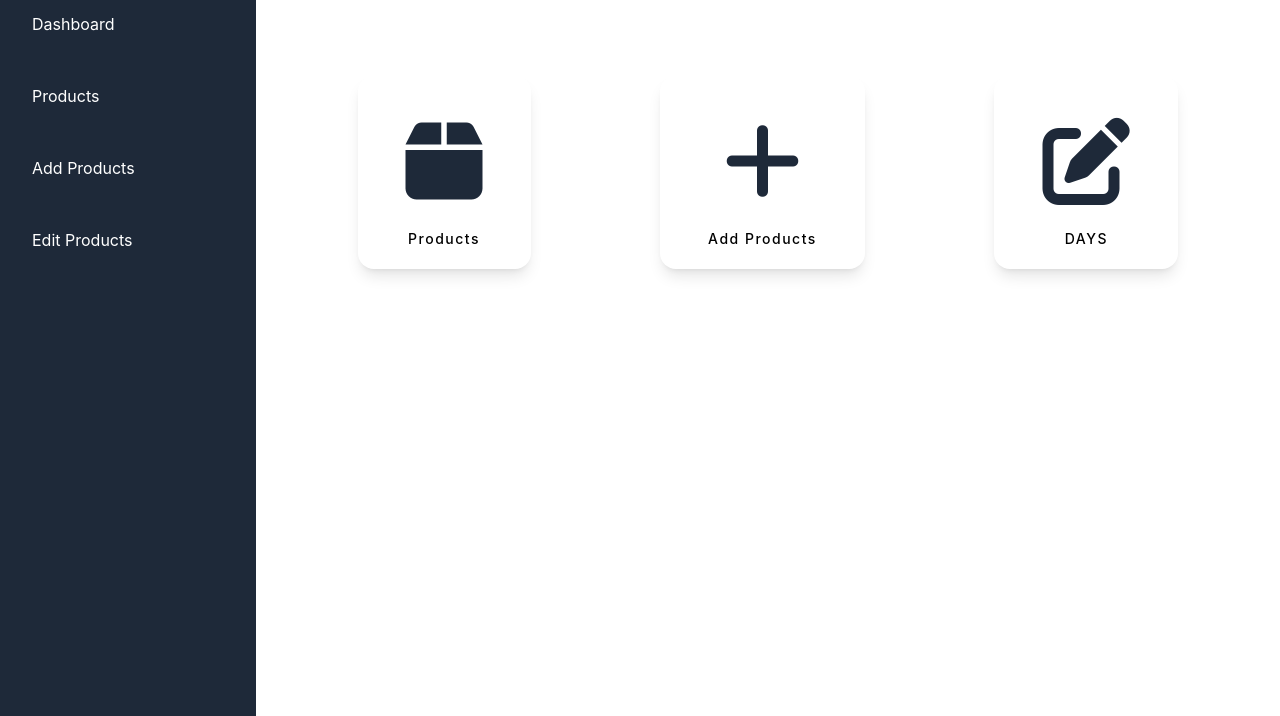
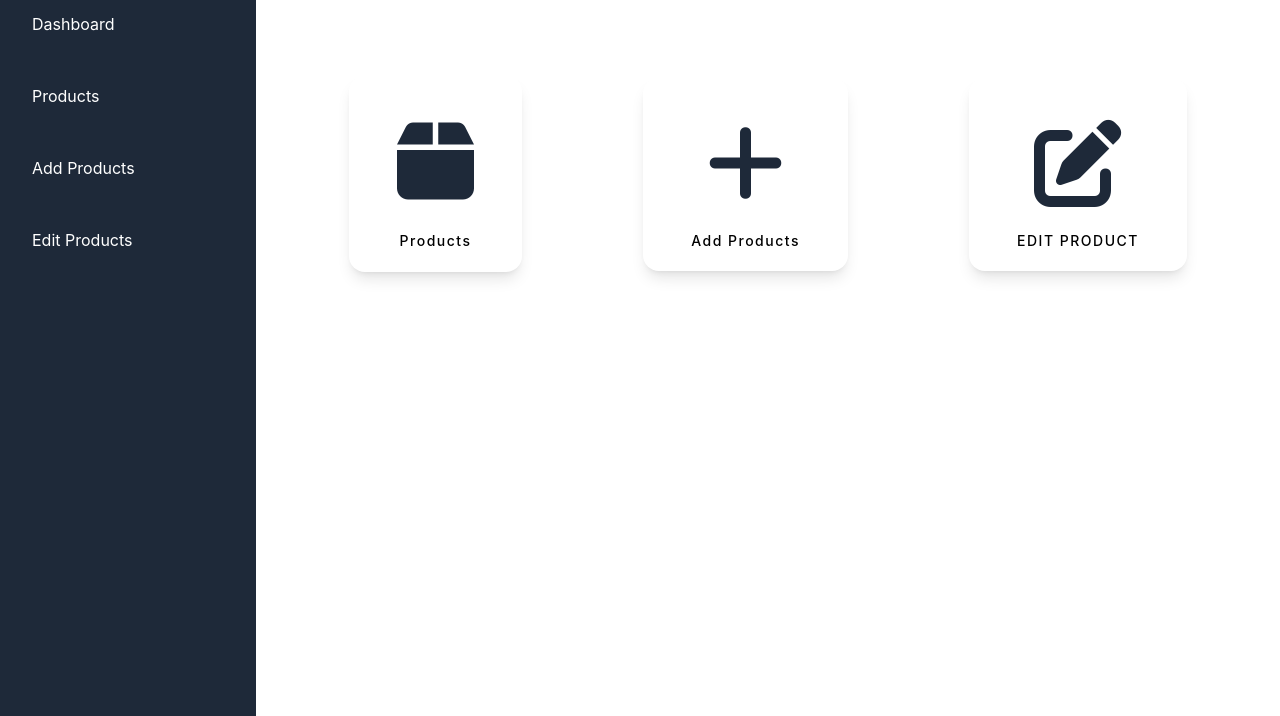
Before and after one commit to akumar-techrayslabs/product-management, a website: page src/index.html in a window 1280 px wide. Shown: the part 84-800 px from the top of the page. Drawn offline with Linux system fonts and the light colour scheme.

Commit message:
resolved link issues

```diff
--- a/src/index.html
+++ b/src/index.html
@@ -26,7 +26,9 @@
 
         <div class=" w-full text-black h-full dashboard">
 
-            <div class=" relative font-outfit-sans-serif   ">
+        <div class=" w-full text-black h-full dashboard">
+
+            <div class=" relative font-outfit-sans-serif ">
                 <div class="z-1 w-full font-outfit-sans-serif  my-0 relative flex flex-col   ">
                     <div class="text-4xl m-10 font-bold  text-center mb-20">
                         Inventory Dashboard
@@ -36,39 +38,42 @@
                         class=" lg:w-full justify-evenly items-center lg:flex lg:gap-7  lg:mx-auto lg:my-0 grid grid-cols-2 gap-6  md:gap-6 cursor-pointer ">
                         <div class="bg-[#ffffff0d] rounded-2xl shadow-lg hover:bg-gray-50">
                             <div class="text-center  px-12 py-5 rounded-2xl  ">
-
+                                <a href="../src/Components/productsList.html">
                                 <div
-                                    class="lg:text-[88px]  font-outfit-sans-serif text-[2.5rem] font-extralight  md:text-[3.5rem] zero-text cursor-pointer ">
+                                    class="lg:text-[88px]  font-outfit-sans-serif text-[2.5rem] font-extralight  md:text-[3.5rem] cursor-pointer ">
                                     <i class="fa-solid fa-box  " style="color: #1e2939;"></i></div>
-                                <p class="text-[14px] text-text-muted font-medium tracking-[1.5px]">
+                                <a href="../src/Components/productsList.html" class="text-[14px] text-text-muted font-medium tracking-[1.5px]">
 
                                     Products
                                 </p>
+                                </a>
                             </div>
                         </div>
 
 
 
                         <div class="bg-[#ffffff0d] rounded-2xl">
-                            <div class="text-center  px-12 py-5 rounded-2xl cursor-pointer shadow-lg hover:bg-gray-50">
+                            <div class="text-center z-0 px-12 py-5 rounded-2xl cursor-pointer shadow-lg hover:bg-gray-50">
+                                <a href="../src/Components/products.html">  <div
+                                    class="lg:text-[88px]  font-outfit-sans-serif text-[2.5rem] font-extralight  md:text-[3.5rem]  ">
+                                    <i class="fa-solid fa-plus" style="color: #1e2939;"></i></div>
 
-                                <div
-                                    class="lg:text-[88px]  font-outfit-sans-serif text-[2.5rem] font-extralight  md:text-[3.5rem] zero-text ">
-                                    <i class="fa-solid fa-plus" style="color: #1e2939;"></i></div>
-                                <p class="text-[14px] text-text-muted font-medium tracking-[1.5px]">
+                                <p  class="z-20 text-[14px] text-text-muted font-medium tracking-[1.5px]">
                                     Add Products
                                 </p>
+                                </a>
                             </div>
                         </div>
                         <div class="bg-[#ffffff0d] rounded-2xl">
                             <div class="text-center  px-12 py-5 rounded-2xl cursor-pointer shadow-lg hover:bg-gray-50">
-
+                                <a href="editproduct.html">
                                 <div
-                                    class="lg:text-[88px]  font-outfit-sans-serif text-[2.5rem] font-extralight  md:text-[3.5rem] zero-text ">
+                                    class="lg:text-[88px]  font-outfit-sans-serif text-[2.5rem] font-extralight  md:text-[3.5rem]  ">
                                     <i class="fa-solid fa-pen-to-square" style="color: #1e2939;"></i></div>
                                 <p class="text-[14px] text-text-muted font-medium tracking-[1.5px]">
-                                    DAYS
+                                    EDIT PRODUCT
                                 </p>
+                                </a>
                             </div>
                         </div>
 
@@ -77,6 +82,8 @@
             </div>
 
         </div>
+
+        </div>
     </div>
 
 </body>
```
Also changed, not shown: src/Components/dashboard.html (+1 -1 lines).
